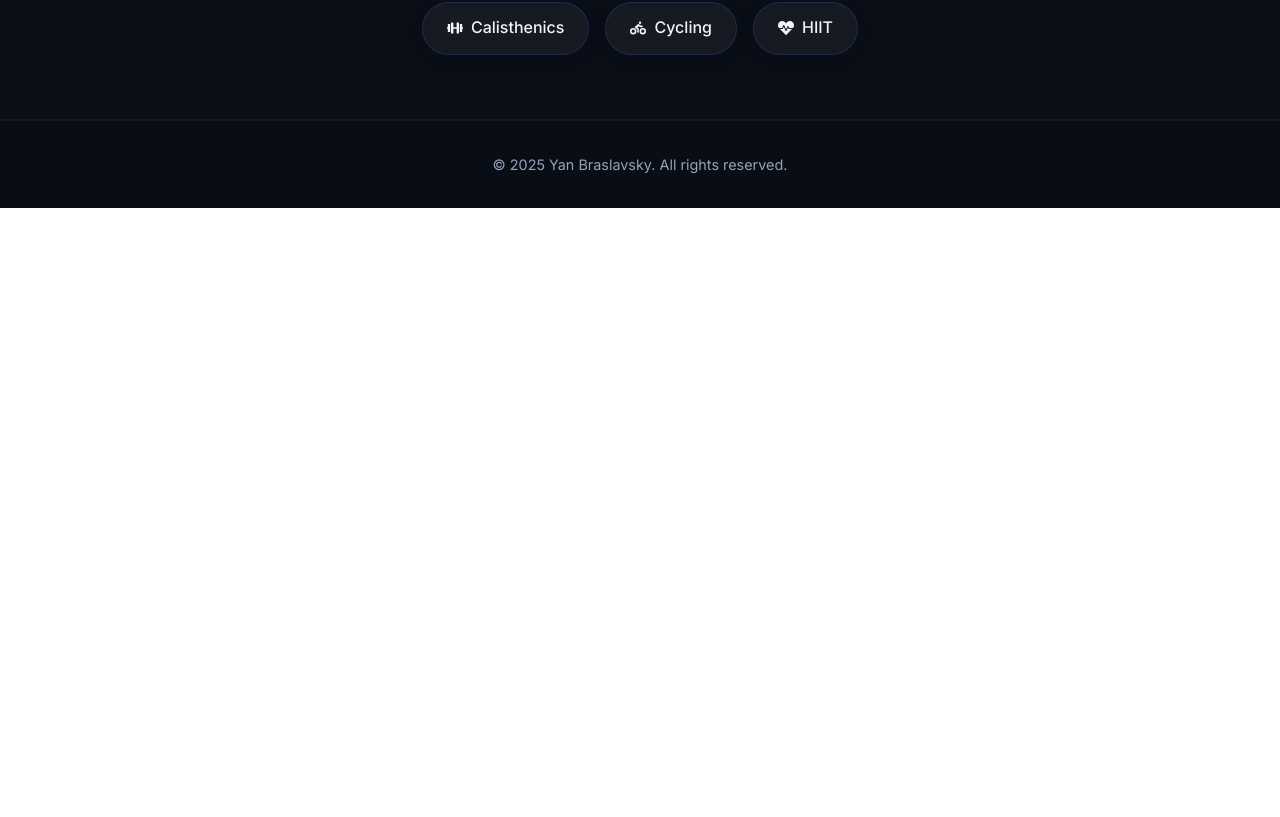
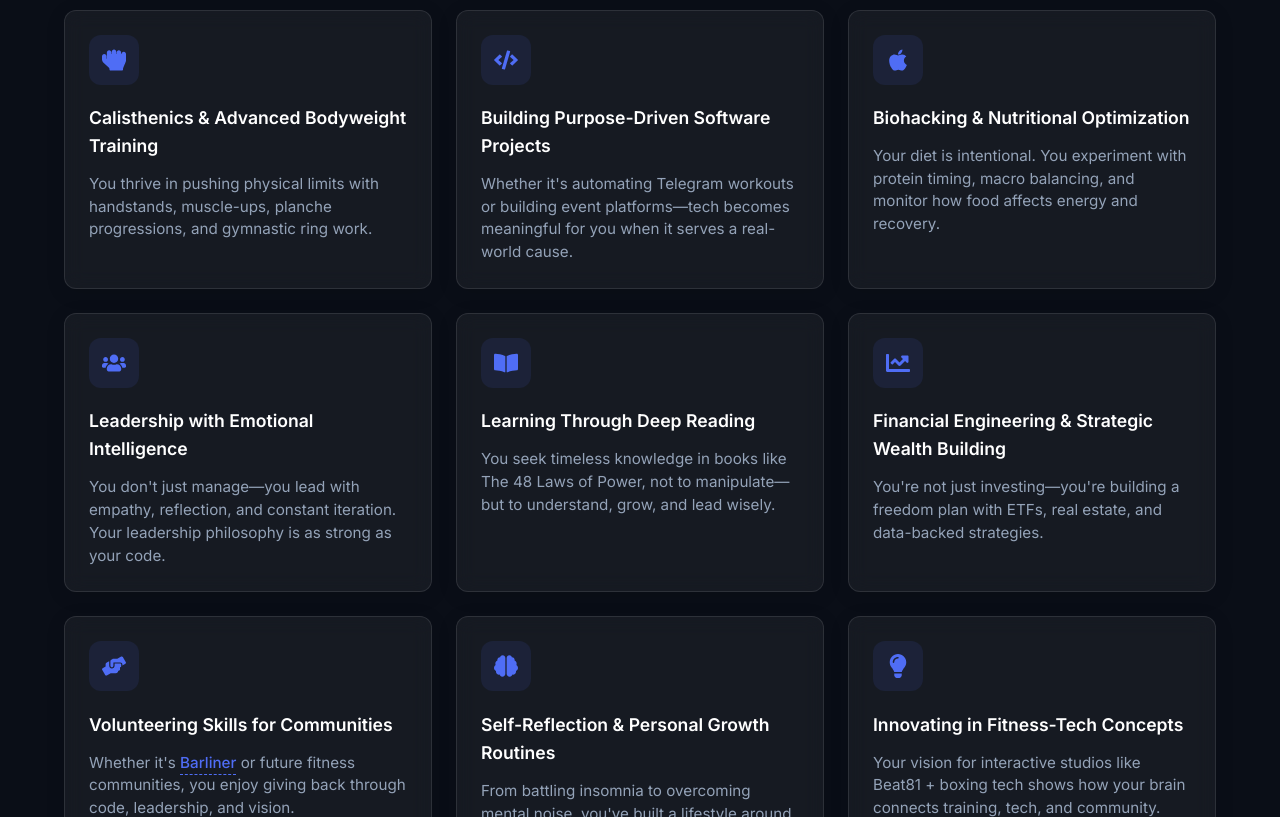
Before and after one commit to yan-braslavsky/my-resume-site, a React (Vite) app: page / in a window 1280 px wide. Shown: the part 9543-10360 px from the top of the page. Before the commit the page ends 9751 px from the top, so only its background shows below. Built offline with nearby package versions, Linux system fonts and the light colour scheme.

Commit message:
feat: Add Activities I Enjoy section with enhanced styling and interactive cards for improved user engagement

```diff
--- a/src/components/sections/Personal.css
+++ b/src/components/sections/Personal.css
@@ -127,6 +127,80 @@
   color: var(--accent-color);
 }
 
+/* Activities Grid Styles */
+.activities-grid {
+  display: grid;
+  grid-template-columns: repeat(auto-fill, minmax(300px, 1fr));
+  gap: 1.5rem;
+  margin-top: 2rem;
+}
+
+.activity-card {
+  background: rgba(255, 255, 255, 0.05);
+  backdrop-filter: blur(10px);
+  border-radius: 12px;
+  padding: 1.5rem;
+  box-shadow: 0 4px 20px rgba(0, 0, 0, 0.1);
+  border: 1px solid rgba(255, 255, 255, 0.1);
+  transition: all 0.3s ease;
+  height: 100%;
+  display: flex;
+  flex-direction: column;
+  position: relative;
+  overflow: hidden;
+}
+
+.activity-card::before {
+  content: '';
+  position: absolute;
+  top: 0;
+  left: 0;
+  width: 4px;
+  height: 0;
+  background: var(--accent-gradient, linear-gradient(90deg, #4f6df5 0%, #06b6d4 100%));
+  transition: height 0.4s ease;
+}
+
+.activity-card:hover::before {
+  height: 100%;
+}
+
+.activity-icon-container {
+  background: rgba(79, 109, 245, 0.1);
+  width: 50px;
+  height: 50px;
+  border-radius: 12px;
+  display: flex;
+  align-items: center;
+  justify-content: center;
+  margin-bottom: 1.2rem;
+  transition: all 0.3s ease;
+}
+
+.activity-card:hover .activity-icon-container {
+  transform: scale(1.1);
+  background: rgba(79, 109, 245, 0.2);
+}
+
+.activity-icon {
+  color: var(--accent-color, #4f6df5);
+  font-size: 1.5rem;
+}
+
+.activity-title {
+  font-size: 1.1rem;
+  font-weight: 600;
+  margin-bottom: 0.8rem;
+  color: var(--text-color-light, #ffffff);
+  transition: all 0.3s ease;
+}
+
+.activity-description {
+  color: var(--text-secondary, #94a3b8);
+  font-size: 0.95rem;
+  line-height: 1.5;
+}
+
 @media (max-width: 768px) {
   .personal-card {
     padding: 1.5rem;
@@ -141,4 +215,12 @@
   .hobbies-container {
     justify-content: center;
   }
+
+  .activities-grid {
+    grid-template-columns: 1fr;
+  }
+
+  .activity-card {
+    padding: 1.25rem;
+  }
 }
--- a/src/components/sections/Personal.jsx
+++ b/src/components/sections/Personal.jsx
@@ -1,5 +1,20 @@
 import React from 'react';
 import { motion } from 'framer-motion';
+import {
+  FaDumbbell,
+  FaBook,
+  FaTrophy,
+  FaHandRock,
+  FaCode,
+  FaApple,
+  FaUsers,
+  FaBookOpen,
+  FaChartLine,
+  FaHandsHelping,
+  FaBrain,
+  FaLightbulb,
+  FaChalkboardTeacher
+} from 'react-icons/fa';
 import * as FaIcons from 'react-icons/fa';
 import { HOBBIES } from '../../data/data';
 import Section from '../ui/Section';
@@ -29,7 +44,7 @@ const Personal = () => {
           viewport={{ once: true }}
         >
           <div className="personal-card-header">
-            <FaIcons.FaDumbbell className="personal-card-icon" />
+            <FaDumbbell className="personal-card-icon" />
             <h3 className="personal-card-title">Passion for Sports & Community</h3>
           </div>
           <p className="personal-card-text">
@@ -46,7 +61,7 @@ const Personal = () => {
           viewport={{ once: true }}
         >
           <div className="personal-card-header">
-            <FaIcons.FaBook className="personal-card-icon" />
+            <FaBook className="personal-card-icon" />
             <h3 className="personal-card-title">Forever a Student of Human Nature</h3>
           </div>
           <p className="personal-card-text">
@@ -63,7 +78,7 @@ const Personal = () => {
           viewport={{ once: true }}
         >
           <div className="personal-card-header">
-            <FaIcons.FaTrophy className="personal-card-icon" />
+            <FaTrophy className="personal-card-icon" />
             <h3 className="personal-card-title">Personal Milestones</h3>
           </div>
           <ul className="personal-milestones">
@@ -105,7 +120,7 @@ const Personal = () => {
           </p>
         </motion.div>
 
-        {/* Hobbies Section - Maintaining the existing functionality */}
+        {/* Enhanced Activities I Enjoy Section */}
         <div className="hobbies-section">
           <motion.h3
             className="hobbies-title"
@@ -116,20 +131,177 @@ const Personal = () => {
           >
             Activities I Enjoy
           </motion.h3>
-          <div className="hobbies-container">
-            {HOBBIES.map((hobby, idx) => (
-              <motion.div
-                key={hobby.name}
-                className="hobby-item"
-                initial={{ opacity: 0, scale: 0.9 }}
-                whileInView={{ opacity: 1, scale: 1 }}
-                transition={{ duration: 0.5, delay: idx * 0.1 }}
-                viewport={{ once: true }}
-                whileHover={{ y: -5 }}
-              >
-                {getIconComponent(hobby.iconName)} {hobby.name}
-              </motion.div>
-            ))}
+
+          <div className="activities-grid">
+            <motion.div
+              className="activity-card"
+              initial={{ opacity: 0, y: 20 }}
+              whileInView={{ opacity: 1, y: 0 }}
+              transition={{ duration: 0.5, delay: 0.1 }}
+              viewport={{ once: true }}
+              whileHover={{ y: -8, transition: { duration: 0.2 } }}
+            >
+              <div className="activity-icon-container">
+                <FaHandRock className="activity-icon" />
+              </div>
+              <h4 className="activity-title">Calisthenics & Advanced Bodyweight Training</h4>
+              <p className="activity-description">
+                You thrive in pushing physical limits with handstands, muscle-ups, planche progressions, and gymnastic ring work.
+              </p>
+            </motion.div>
+
+            <motion.div
+              className="activity-card"
+              initial={{ opacity: 0, y: 20 }}
+              whileInView={{ opacity: 1, y: 0 }}
+              transition={{ duration: 0.5, delay: 0.15 }}
+              viewport={{ once: true }}
+              whileHover={{ y: -8, transition: { duration: 0.2 } }}
+            >
+              <div className="activity-icon-container">
+                <FaCode className="activity-icon" />
+              </div>
+              <h4 className="activity-title">Building Purpose-Driven Software Projects</h4>
+              <p className="activity-description">
+                Whether it's automating Telegram workouts or building event platforms—tech becomes meaningful for you when it serves a real-world cause.
+              </p>
+            </motion.div>
+
+            <motion.div
+              className="activity-card"
+              initial={{ opacity: 0, y: 20 }}
+              whileInView={{ opacity: 1, y: 0 }}
+              transition={{ duration: 0.5, delay: 0.2 }}
+              viewport={{ once: true }}
+              whileHover={{ y: -8, transition: { duration: 0.2 } }}
+            >
+              <div className="activity-icon-container">
+                <FaApple className="activity-icon" />
+              </div>
+              <h4 className="activity-title">Biohacking & Nutritional Optimization</h4>
+              <p className="activity-description">
+                Your diet is intentional. You experiment with protein timing, macro balancing, and monitor how food affects energy and recovery.
+              </p>
+            </motion.div>
+
+            <motion.div
+              className="activity-card"
+              initial={{ opacity: 0, y: 20 }}
+              whileInView={{ opacity: 1, y: 0 }}
+              transition={{ duration: 0.5, delay: 0.25 }}
+              viewport={{ once: true }}
+              whileHover={{ y: -8, transition: { duration: 0.2 } }}
+            >
+              <div className="activity-icon-container">
+                <FaUsers className="activity-icon" />
+              </div>
+              <h4 className="activity-title">Leadership with Emotional Intelligence</h4>
+              <p className="activity-description">
+                You don't just manage—you lead with empathy, reflection, and constant iteration. Your leadership philosophy is as strong as your code.
+              </p>
+            </motion.div>
+
+            <motion.div
+              className="activity-card"
+              initial={{ opacity: 0, y: 20 }}
+              whileInView={{ opacity: 1, y: 0 }}
+              transition={{ duration: 0.5, delay: 0.3 }}
+              viewport={{ once: true }}
+              whileHover={{ y: -8, transition: { duration: 0.2 } }}
+            >
+              <div className="activity-icon-container">
+                <FaBookOpen className="activity-icon" />
+              </div>
+              <h4 className="activity-title">Learning Through Deep Reading</h4>
+              <p className="activity-description">
+                You seek timeless knowledge in books like The 48 Laws of Power, not to manipulate—but to understand, grow, and lead wisely.
+              </p>
+            </motion.div>
+
+            <motion.div
+              className="activity-card"
+              initial={{ opacity: 0, y: 20 }}
+              whileInView={{ opacity: 1, y: 0 }}
+              transition={{ duration: 0.5, delay: 0.35 }}
+              viewport={{ once: true }}
+              whileHover={{ y: -8, transition: { duration: 0.2 } }}
+            >
+              <div className="activity-icon-container">
+                <FaChartLine className="activity-icon" />
+              </div>
+              <h4 className="activity-title">Financial Engineering & Strategic Wealth Building</h4>
+              <p className="activity-description">
+                You're not just investing—you're building a freedom plan with ETFs, real estate, and data-backed strategies.
+              </p>
+            </motion.div>
+
+            <motion.div
+              className="activity-card"
+              initial={{ opacity: 0, y: 20 }}
+              whileInView={{ opacity: 1, y: 0 }}
+              transition={{ duration: 0.5, delay: 0.4 }}
+              viewport={{ once: true }}
+              whileHover={{ y: -8, transition: { duration: 0.2 } }}
+            >
+              <div className="activity-icon-container">
+                <FaHandsHelping className="activity-icon" />
+              </div>
+              <h4 className="activity-title">Volunteering Skills for Communities</h4>
+              <p className="activity-description">
+                Whether it's <a href="https://barliner-workout.de/" target="_blank" rel="noopener noreferrer" className="personal-link">Barliner</a> or future fitness communities, you enjoy giving back through code, leadership, and vision.
+              </p>
+            </motion.div>
+
+            <motion.div
+              className="activity-card"
+              initial={{ opacity: 0, y: 20 }}
+              whileInView={{ opacity: 1, y: 0 }}
+              transition={{ duration: 0.5, delay: 0.45 }}
+              viewport={{ once: true }}
+              whileHover={{ y: -8, transition: { duration: 0.2 } }}
+            >
+              <div className="activity-icon-container">
+                <FaBrain className="activity-icon" />
+              </div>
+              <h4 className="activity-title">Self-Reflection & Personal Growth Routines</h4>
+              <p className="activity-description">
+                From battling insomnia to overcoming mental noise, you've built a lifestyle around growth—physically, mentally, and emotionally.
+              </p>
+            </motion.div>
+
+            <motion.div
+              className="activity-card"
+              initial={{ opacity: 0, y: 20 }}
+              whileInView={{ opacity: 1, y: 0 }}
+              transition={{ duration: 0.5, delay: 0.5 }}
+              viewport={{ once: true }}
+              whileHover={{ y: -8, transition: { duration: 0.2 } }}
+            >
+              <div className="activity-icon-container">
+                <FaLightbulb className="activity-icon" />
+              </div>
+              <h4 className="activity-title">Innovating in Fitness-Tech Concepts</h4>
+              <p className="activity-description">
+                Your vision for interactive studios like Beat81 + boxing tech shows how your brain connects training, tech, and community.
+              </p>
+            </motion.div>
+
+            <motion.div
+              className="activity-card"
+              initial={{ opacity: 0, y: 20 }}
+              whileInView={{ opacity: 1, y: 0 }}
+              transition={{ duration: 0.5, delay: 0.55 }}
+              viewport={{ once: true }}
+              whileHover={{ y: -8, transition: { duration: 0.2 } }}
+            >
+              <div className="activity-icon-container">
+                <FaChalkboardTeacher className="activity-icon" />
+              </div>
+              <h4 className="activity-title">Mentoring & Interview Coaching</h4>
+              <p className="activity-description">
+                With a goal to build a tech mentoring community, your drive to uplift others matches your hunger for mastery.
+              </p>
+            </motion.div>
           </div>
         </div>
       </div>
```
